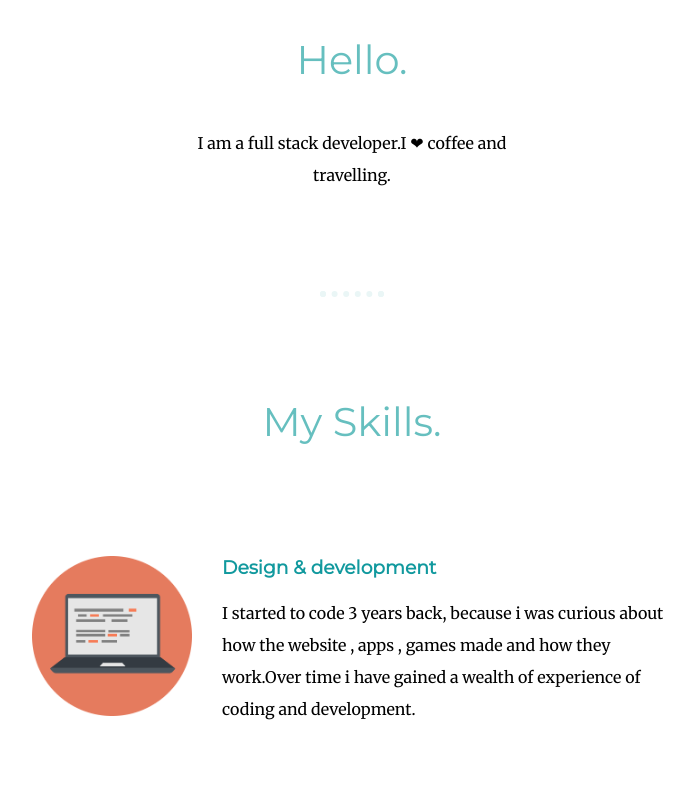
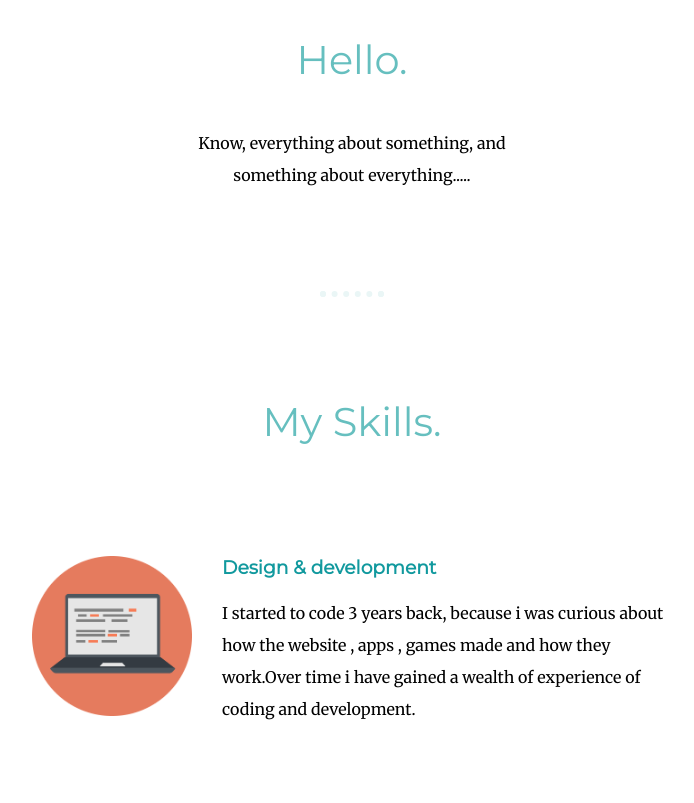
Before and after one commit to nitesh-kohli/personalSite2, a plain HTML site: page index.html in a window 1280 px wide. Shown: the part 1071-1874 px from the top of the page, without its empty margins (288-982 px from the left). Drawn offline with Linux system fonts and the light colour scheme.

Commit message:
update index.html
add a quote in the middle container paragraph

```diff
--- a/index.html
+++ b/index.html
@@ -24,7 +24,7 @@
         <div class="profile">
           <img   src="images/Nitesh profile pic.png" alt="Nitesh's profile pic">
           <h2>Hello.</h2>
-          <p class="intro">I am a full stack developer.I ❤ coffee and travelling.</p>
+          <p class="intro">Know, everything about something, and something about everything.....</p>
         </div>
         <hr>
         <div class="skills">
```
